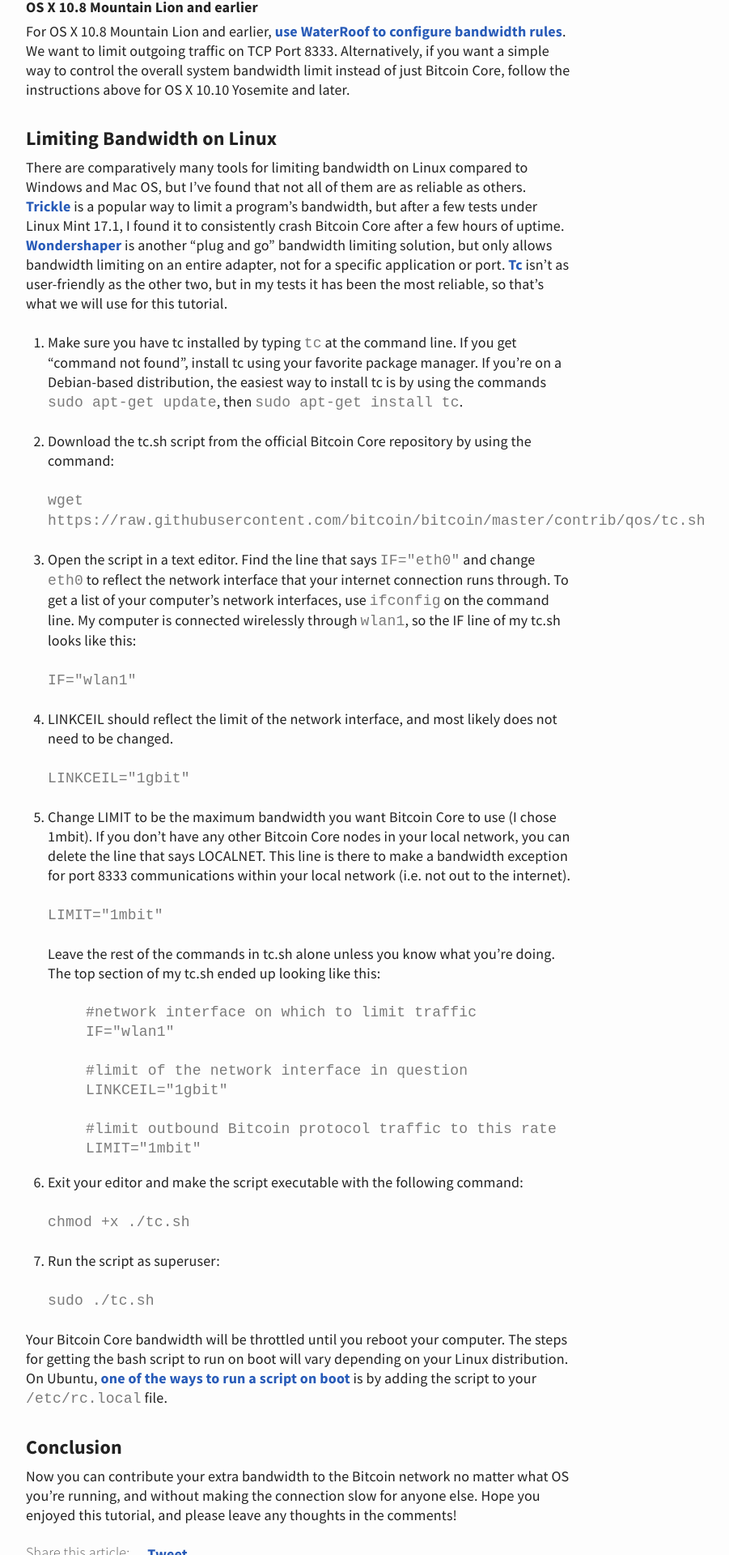
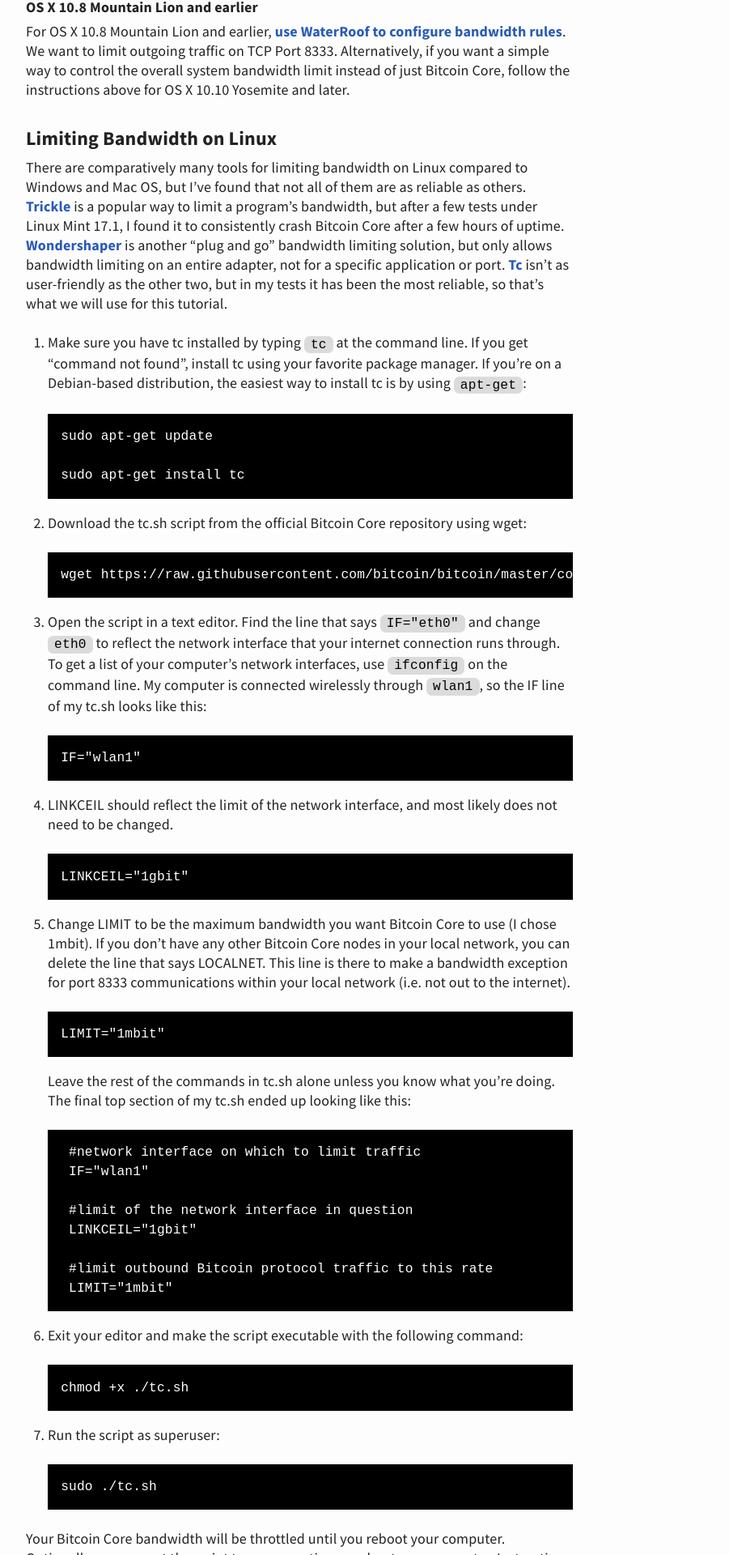
Before and after one commit to abpaolini/maxlaumeister.com, a Jekyll site: the page built from _posts/2015-7-16-how-to-limit-bandwidth-of-bitcoin-core-on-windows-mac-os-and-linux.md, in a window 1280 px wide. Shown: the part 4480-6400 px from the top of the page at 81% size, without its empty margins (270-1171 px from the left). Built offline with Jekyll 4.4.1, drawn with Linux system fonts in a browser that asks for light colours; comment, search, counter and statistics services are not loaded; some of the changed text lies outside the part shown.

Commit message:
Style code blocks

```diff
--- a/_posts/2015-7-16-how-to-limit-bandwidth-of-bitcoin-core-on-windows-mac-os-and-linux.md
+++ b/_posts/2015-7-16-how-to-limit-bandwidth-of-bitcoin-core-on-windows-mac-os-and-linux.md
@@ -97,25 +97,29 @@
 
 There are comparatively many tools for limiting bandwidth on Linux compared to Windows and Mac OS, but I've found that not all of them are as reliable as others. [Trickle](http://linux.die.net/man/1/trickle) is a popular way to limit a program’s bandwidth, but after a few tests under Linux Mint 17.1, I found it to consistently crash Bitcoin Core after a few hours of uptime. [Wondershaper](https://github.com/magnific0/wondershaper) is another “plug and go” bandwidth limiting solution, but only allows bandwidth limiting on an entire adapter, not for a specific application or port. [Tc](http://linux.die.net/man/8/tc) isn’t as user-friendly as the other two, but in my tests it has been the most reliable, so that’s what we will use for this tutorial.
 
-1. Make sure you have tc installed by typing `tc` at the command line. If you get “command not found”, install tc using your favorite package manager. If you're on a Debian-based distribution, the easiest way to install tc is by using the commands `sudo apt-get update`, then `sudo apt-get install tc`.
+1. Make sure you have tc installed by typing `tc` at the command line. If you get “command not found”, install tc using your favorite package manager. If you're on a Debian-based distribution, the easiest way to install tc is by using `apt-get`:
 
-2. Download the tc.sh script from the official Bitcoin Core repository by using the command:
+       sudo apt-get update
 
-    `wget https://raw.githubusercontent.com/bitcoin/bitcoin/master/contrib/qos/tc.sh`
+       sudo apt-get install tc
+
+2. Download the tc.sh script from the official Bitcoin Core repository using wget:
+
+       wget https://raw.githubusercontent.com/bitcoin/bitcoin/master/contrib/qos/tc.sh
 
 3. Open the script in a text editor. Find the line that says `IF="eth0"` and change `eth0` to reflect the network interface that your internet connection runs through. To get a list of your computer's network interfaces, use `ifconfig` on the command line. My computer is connected wirelessly through `wlan1`, so the IF line of my tc.sh looks like this:
 
-    `IF="wlan1"`
+       IF="wlan1"
 
 4. LINKCEIL should reflect the limit of the network interface, and most likely does not need to be changed.
 
-    `LINKCEIL="1gbit"`
+       LINKCEIL="1gbit"
 
 5. Change LIMIT to be the maximum bandwidth you want Bitcoin Core to use (I chose 1mbit). If you don’t have any other Bitcoin Core nodes in your local network, you can delete the line that says LOCALNET. This line is there to make a bandwidth exception for port 8333 communications within your local network (i.e. not out to the internet).
 
-    `LIMIT="1mbit"`
+       LIMIT="1mbit"
 
-    Leave the rest of the commands in tc.sh alone unless you know what you're doing. The top section of my tc.sh ended up looking like this:
+    Leave the rest of the commands in tc.sh alone unless you know what you're doing. The final top section of my tc.sh ended up looking like this:
 
         #network interface on which to limit traffic
         IF="wlan1"
@@ -128,13 +132,13 @@
 
 6. Exit your editor and make the script executable with the following command:
 
-    `chmod +x ./tc.sh`
+       chmod +x ./tc.sh
 
 7. Run the script as superuser:
 
-    `sudo ./tc.sh`
+       sudo ./tc.sh
 
-Your Bitcoin Core bandwidth will be throttled until you reboot your computer. The steps for getting the bash script to run on boot will vary depending on your Linux distribution. On Ubuntu, [one of the ways to run a script on boot](http://askubuntu.com/a/1199/379181) is by adding the script to your `/etc/rc.local` file.
+Your Bitcoin Core bandwidth will be throttled until you reboot your computer. Optionally, you can set the script to run every time you boot your computer. Instructions for running scripts on boot will vary depending on your Linux distribution. On Ubuntu, [one of the ways to run a script on boot](http://askubuntu.com/a/1199/379181) is by adding the script to your `/etc/rc.local` file.
 
 ### Conclusion
 
--- a/_sass/custom.scss
+++ b/_sass/custom.scss
@@ -49,11 +49,33 @@
 }
 
 pre {
-    margin-left: 2em;
+    max-width: 100%;
+    overflow: auto;
 }
 
 code {
-    background: none;
+    color: black;
+    font-size: 0.9em;
+    padding: 0.1em 0.5em;
+    border-radius: 0.4em;
+    background-color: #DBDBDB;
+}
+
+pre code {
+    color: white;
+    display: inline-block;
+    min-width: 100%;
+    border-radius: 0;
+    padding: 1em;
+    background-color: black;
+}
+
+pre code::selection {
+  background: #CCCCCC; /* WebKit/Blink Browsers */
+}
+
+pre code::-moz-selection {
+  background: #CCCCCC; /* Gecko Browsers */
 }
 
 .floatleft {
```
